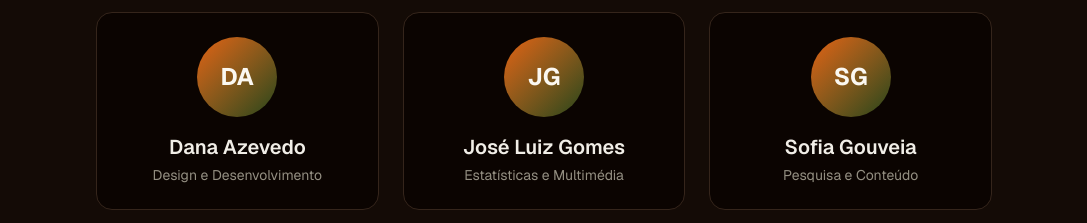
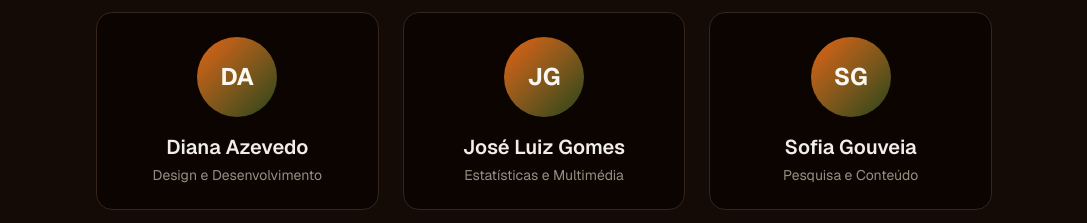
Before and after one commit to NikitaVoltia/Fire-Track, a Next.js app: page /conclusao in a window 1280 px wide. Shown: the part 2300-2523 px from the top of the page, without its empty margins (96-1183 px from the left). Built offline with nearby package versions, Linux system fonts and the light colour scheme.

Commit message:
fix: correct name from Dana to Diana in team member list

```diff
--- a/app/conclusao/page.tsx
+++ b/app/conclusao/page.tsx
@@ -23,7 +23,7 @@ const staggerContainer = {
 
 const teamMembers = [
   {
-    name: 'Dana Azevedo',
+    name: 'Diana Azevedo',
     role: 'Design e Desenvolvimento',
     avatar: 'DA'
   },
```
